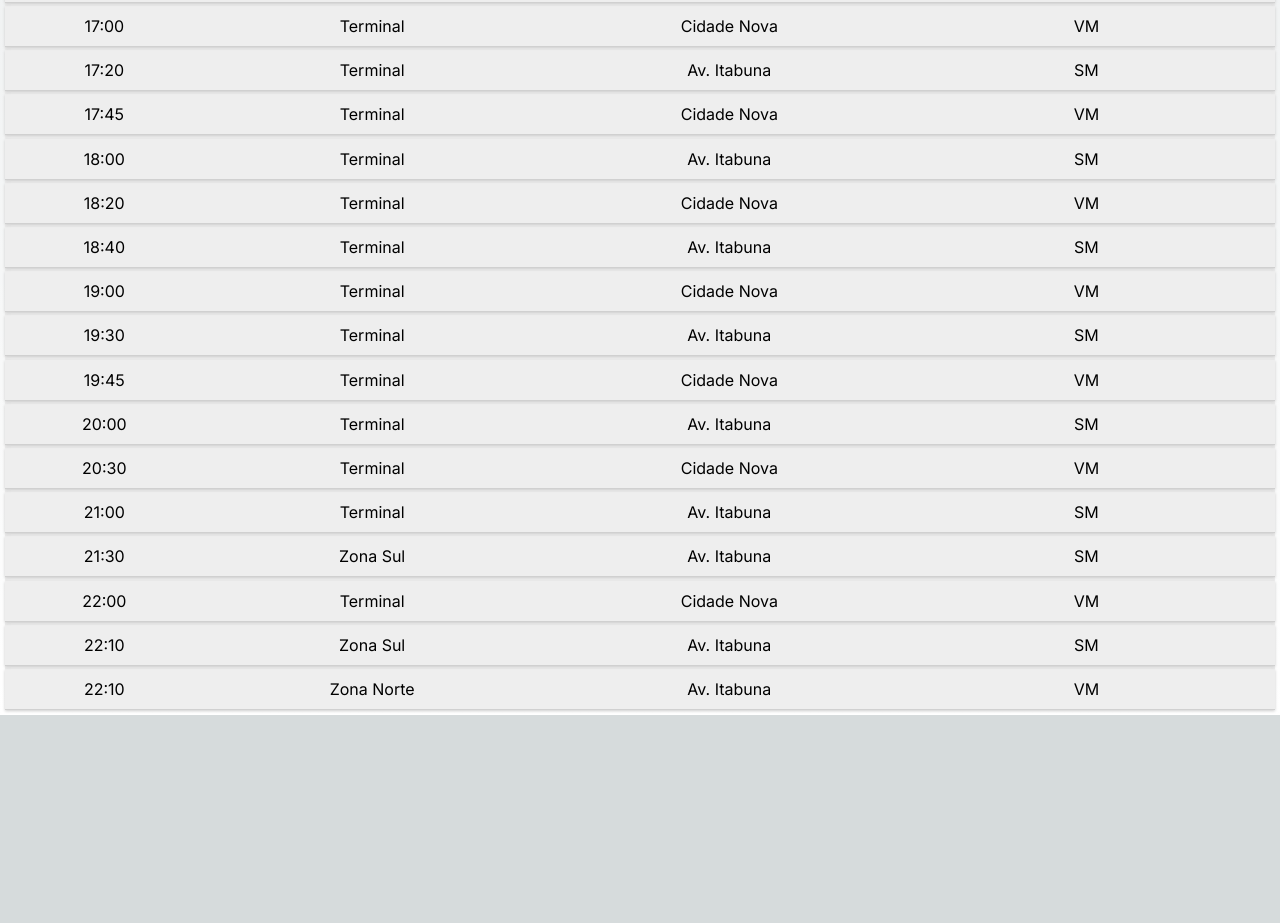
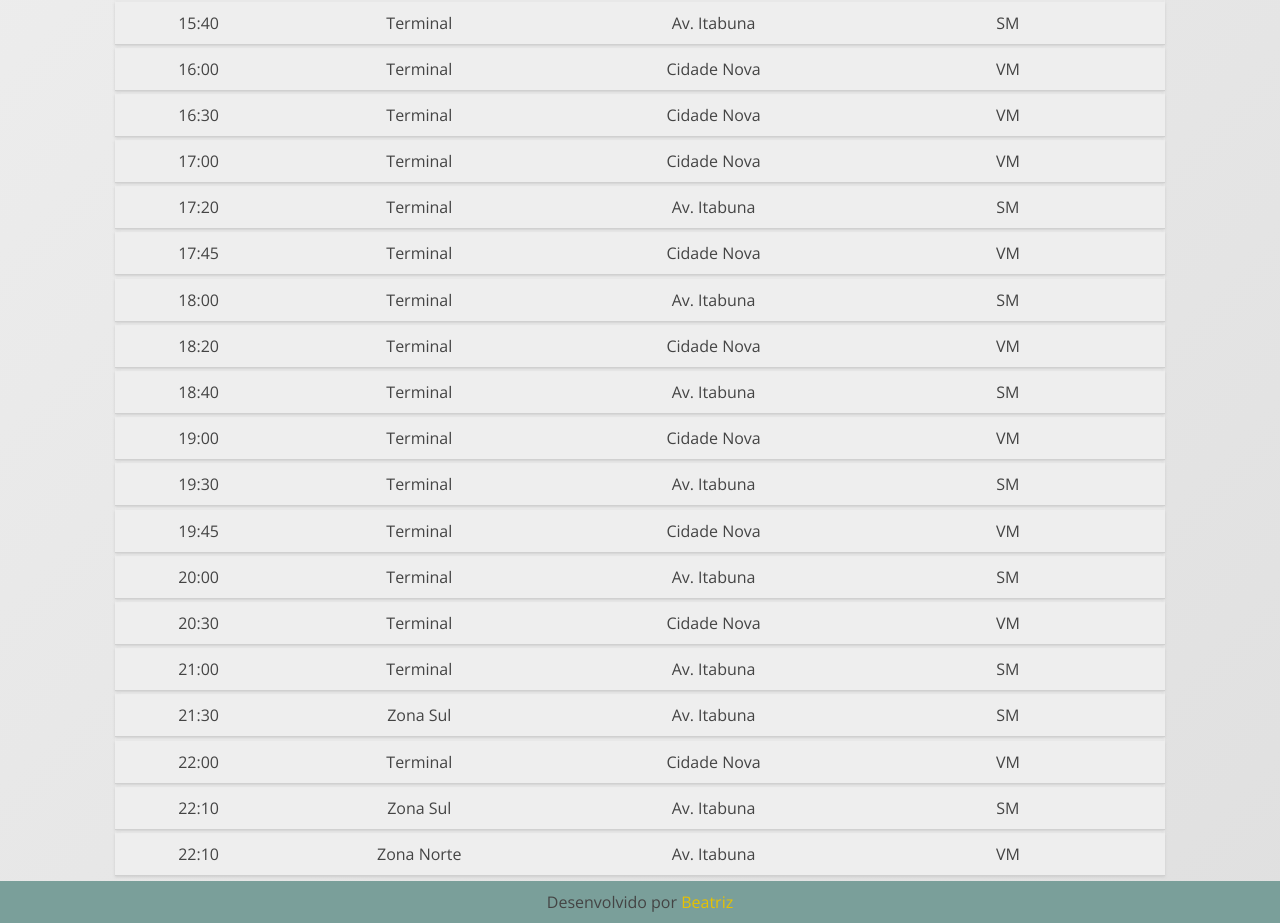
Before and after one commit to Beatriz-ux/BuscaBus, a Next.js app: page / in a window 1280 px wide. Shown: the part 1352-2275 px from the top of the page. Before the commit the page ends 2067 px from the top, so only its background shows below. Built offline with nearby package versions, Linux system fonts and the light colour scheme.

Commit message:
feat: estilizações

```diff
--- a/src/app/globals.css
+++ b/src/app/globals.css
@@ -1,77 +1,14 @@
 :root {
   --max-width: 1100px;
   --border-radius: 12px;
-  --font-mono: ui-monospace, Menlo, Monaco, 'Cascadia Mono', 'Segoe UI Mono',
-    'Roboto Mono', 'Oxygen Mono', 'Ubuntu Monospace', 'Source Code Pro',
-    'Fira Mono', 'Droid Sans Mono', 'Courier New', monospace;
+  --primary-color: #497f79;
+  --text-color: #444;
+  --background-color-1:#f4f4f4;
+  --background-color-2:#e0e0e0;
+  --font-size-p: 1.5rem;
 
-  --foreground-rgb: 0, 0, 0;
-  --background-start-rgb: 214, 219, 220;
-  --background-end-rgb: 255, 255, 255;
-
-  --primary-glow: conic-gradient(
-    from 180deg at 50% 50%,
-    #16abff33 0deg,
-    #0885ff33 55deg,
-    #54d6ff33 120deg,
-    #0071ff33 160deg,
-    transparent 360deg
-  );
-  --secondary-glow: radial-gradient(
-    rgba(255, 255, 255, 1),
-    rgba(255, 255, 255, 0)
-  );
-
-  --tile-start-rgb: 239, 245, 249;
-  --tile-end-rgb: 228, 232, 233;
-  --tile-border: conic-gradient(
-    #00000080,
-    #00000040,
-    #00000030,
-    #00000020,
-    #00000010,
-    #00000010,
-    #00000080
-  );
-
-  --callout-rgb: 238, 240, 241;
-  --callout-border-rgb: 172, 175, 176;
-  --card-rgb: 180, 185, 188;
-  --card-border-rgb: 131, 134, 135;
 }
 
-@media (prefers-color-scheme: dark) {
-  :root {
-    --foreground-rgb: 255, 255, 255;
-    --background-start-rgb: 0, 0, 0;
-    --background-end-rgb: 0, 0, 0;
-
-    --primary-glow: radial-gradient(rgba(1, 65, 255, 0.4), rgba(1, 65, 255, 0));
-    --secondary-glow: linear-gradient(
-      to bottom right,
-      rgba(1, 65, 255, 0),
-      rgba(1, 65, 255, 0),
-      rgba(1, 65, 255, 0.3)
-    );
-
-    --tile-start-rgb: 2, 13, 46;
-    --tile-end-rgb: 2, 5, 19;
-    --tile-border: conic-gradient(
-      #ffffff80,
-      #ffffff40,
-      #ffffff30,
-      #ffffff20,
-      #ffffff10,
-      #ffffff10,
-      #ffffff80
-    );
-
-    --callout-rgb: 20, 20, 20;
-    --callout-border-rgb: 108, 108, 108;
-    --card-rgb: 100, 100, 100;
-    --card-border-rgb: 200, 200, 200;
-  }
-}
 
 * {
   box-sizing: border-box;
@@ -82,17 +19,15 @@
 html,
 body {
   max-width: 100vw;
-  overflow-x: hidden;
 }
 
 body {
-  color: rgb(var(--foreground-rgb));
+  color: var(--text-color);
   background: linear-gradient(
-      to bottom,
-      transparent,
-      rgb(var(--background-end-rgb))
+    135deg,
+      var(--background-color-1),
+      var(--background-color-2)
     )
-    rgb(var(--background-start-rgb));
 }
 
 a {
@@ -100,8 +35,8 @@ a {
   text-decoration: none;
 }
 
-@media (prefers-color-scheme: dark) {
-  html {
-    color-scheme: dark;
-  }
+.container-global{
+  max-width: var(--max-width);
+  margin: 0 auto;
+  padding: 0 20px;
 }
--- a/src/app/layout.tsx
+++ b/src/app/layout.tsx
@@ -1,22 +1,32 @@
-import type { Metadata } from 'next'
-import { Inter } from 'next/font/google'
-import './globals.css'
+import type { Metadata } from "next";
+import { Open_Sans } from "next/font/google";
+import "./globals.css";
+import Contato from "@/components/Contato";
+import Busca from "@/components/Busca";
+import Footer from "@/components/Footer";
 
-const inter = Inter({ subsets: ['latin'] })
+const global_font = Open_Sans({ subsets: ["latin"] });
 
 export const metadata: Metadata = {
-  title: 'Create Next App',
-  description: 'Generated by create next app',
-}
+  title: "BUS",
+  description: "Generated by create next app",
+};
 
 export default function RootLayout({
   children,
 }: {
-  children: React.ReactNode
+  children: React.ReactNode;
 }) {
   return (
-    <html lang="en">
-      <body className={inter.className}>{children}</body>
+    <html lang="pt-br">
+      <body className={global_font.className}>
+        <div className="container-global">
+        <Busca />
+        <Contato />
+        {children}
+        </div>
+        <Footer />
+      </body>
     </html>
-  )
+  );
 }
```
